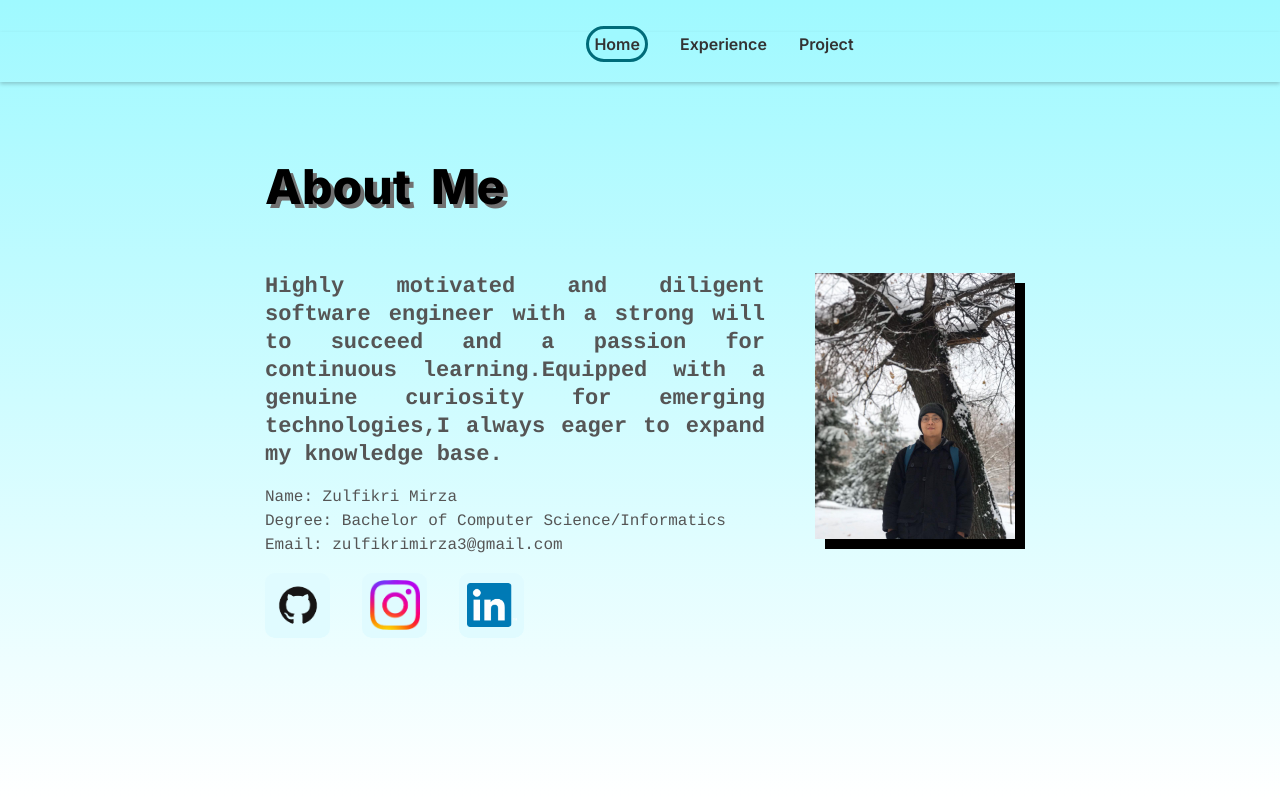
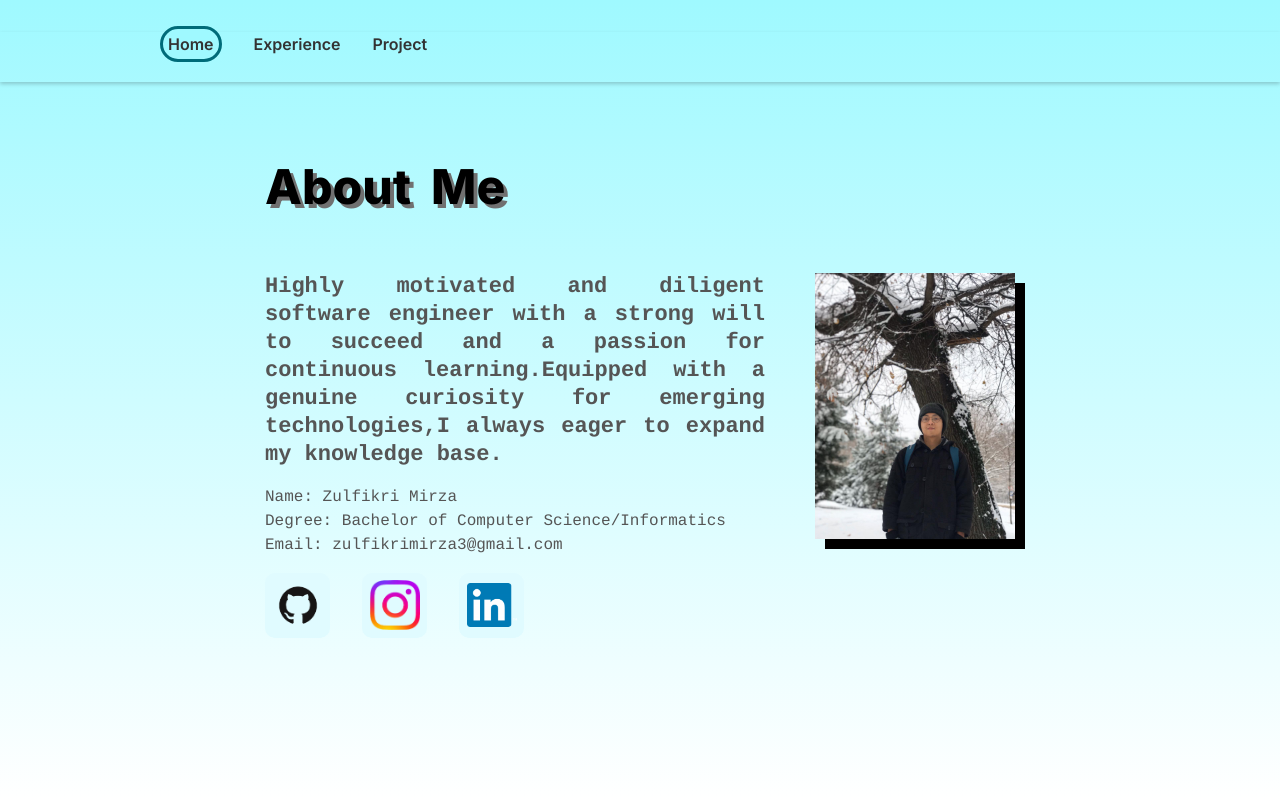
Before and after one commit to ZulfikriMirza/nextjs-project, a Next.js app: page / in a window 1280 px wide. Shown: the top 800 px of the page. Built offline with nearby package versions, Linux system fonts and the light colour scheme.

Commit message:
fixing navbar in better position

```diff
--- a/src/app/components/Navbar.module.css
+++ b/src/app/components/Navbar.module.css
@@ -4,7 +4,7 @@
   top: 2rem;
   height: 50px;
   display: flex;
-  justify-content: space-around;
+  justify-content: start;
   box-shadow: 0 2px 4px 0 rgba(0, 0, 0, .2);
   width: 100%;
   gap: 50rem;
@@ -78,7 +78,7 @@
 /* Media query for responsive design */
 @media (max-width: 480px) {
   .navbar {
-    align-items: start;
+    justify-content: center;
   }
 
   .navLinks {
```
